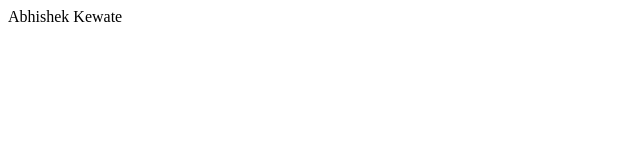
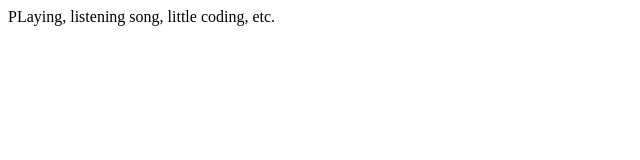
Before and after one commit to abhishekkewate/DeveloperAbhishekPortfolio, a plain HTML site: page index.html in a window 1280 px wide. Shown: the whole page, without its empty margins (0-640 px from the left). Drawn offline with Linux system fonts and the light colour scheme.

Commit message:
Hobbies
My hobbies in short

```diff
--- a/index.html
+++ b/index.html
@@ -4,9 +4,9 @@
     <meta charset="UTF-8">
     <meta http-equiv="X-UA-Compatible" content="IE=edge">
     <meta name="viewport" content="width=, initial-scale=1.0">
-    <title>Document</title>
+    <title>This are my hobbies.</title>
 </head>
 <body>
-    Abhishek Kewate
+    PLaying, listening song, little coding, etc.
 </body>
 </html>
```
